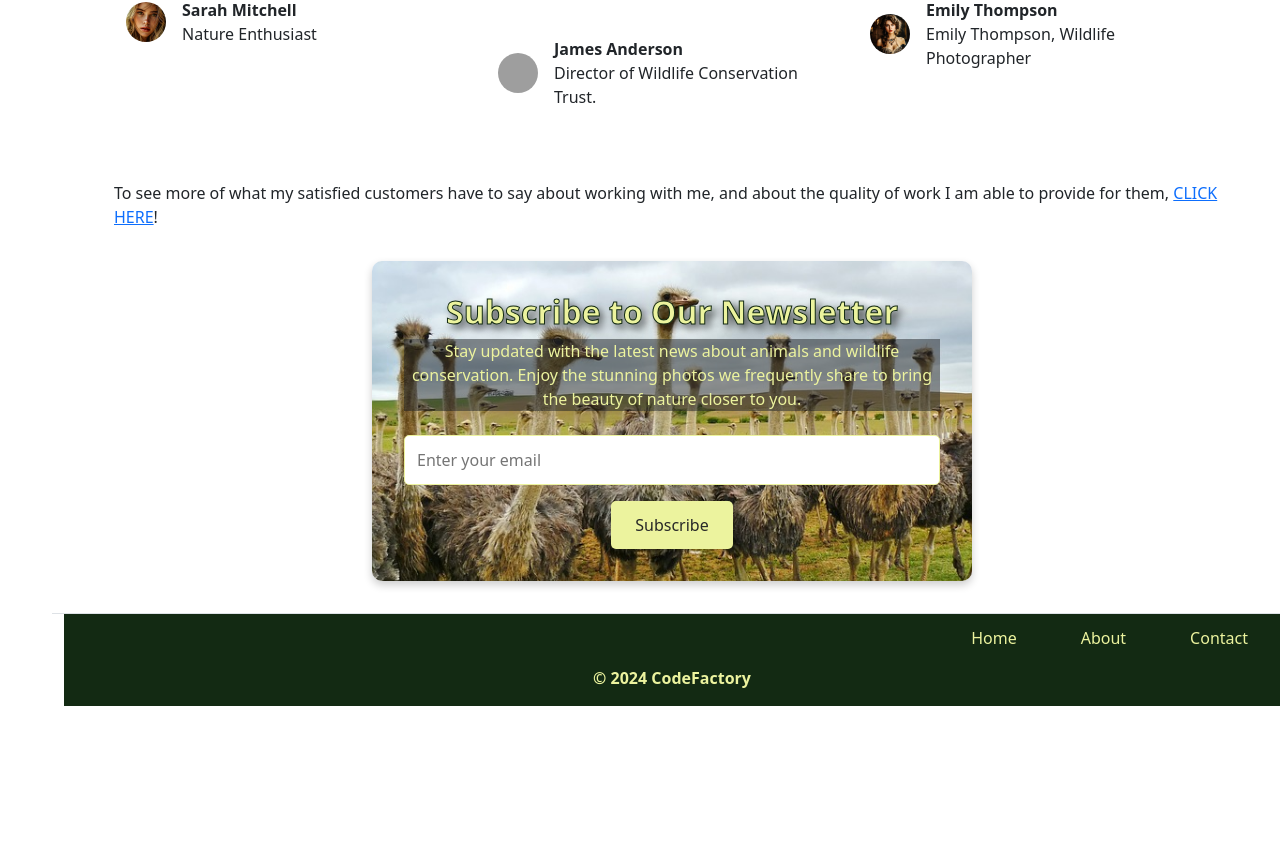
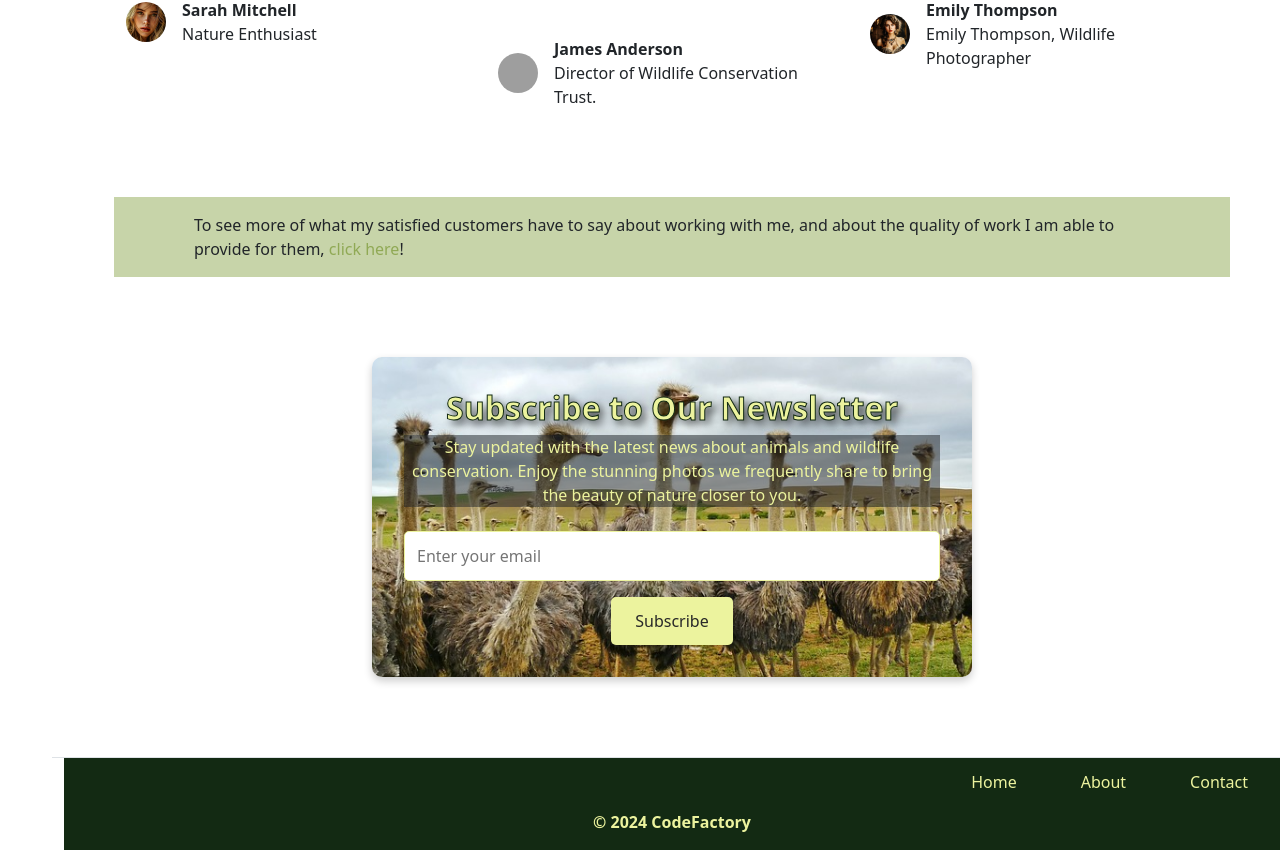
Before and after one commit to Asian-Dave/team-project, an Angular app: page / in a window 1280 px wide. Shown: the part 1721-2571 px from the top of the page. Before the commit the page ends 2427 px from the top, so only its background shows below. Built offline with nearby package versions, Linux system fonts and the light colour scheme; grey boxes are pictures that could not be loaded.

Commit message:
more customers link style changed

```diff
--- a/src/app/homepage/homepage.component.css
+++ b/src/app/homepage/homepage.component.css
@@ -52,7 +52,35 @@
   text-shadow: 1px 1px 3px rgba(0, 0, 0, 0.5);
 }
 
+.newsletter-container {
+  margin-bottom: 5rem;
+  margin-top: 5rem;
+}
+
+a {
+  text-decoration: none;
+  color: var(--green-lightest);
+}
+
+a:hover {
+  color: var(--green-medium);
+}
+
+.more-customers {
+  background-color: rgba(144, 169, 85, 0.5);
+  margin-top: 5vh;
+  padding-block: 2vh;
+  padding-inline: 10vh;
+}
+
 /* Media Queries for Responsiveness */
+
+@media (width <= 768px){
+  .more-customers {
+    padding-block: 2vh;
+    padding-inline: 3vh;
+  }
+}
 @media (max-width: 1200px) {
   .hero-text h1 {
     font-size: 2.5rem;
--- a/src/app/homepage/homepage.component.html
+++ b/src/app/homepage/homepage.component.html
@@ -18,16 +18,16 @@
     <h2 class="mb-5 heading"><span class="p-4">My Awards</span></h2>
     <app-awards></app-awards>
   </div>
-  <div class="my-4">
+  <div>
     <h2 class="mb-5 heading"><span class="p-4">Customer opinions</span></h2>
     <app-testimonial></app-testimonial>
-    <p>
+    <p class="more-customers">
       To see more of what my satisfied customers have to say about working with
       me, and about the quality of work I am able to provide for them,
-      <a routerLink="customers">CLICK HERE</a>!
+      <a routerLink="customers">click here</a>!
     </p>
   </div>
-  <div>
+  <div class="newsletter-container">
     <app-newsletter></app-newsletter>
   </div>
 </div>
```
